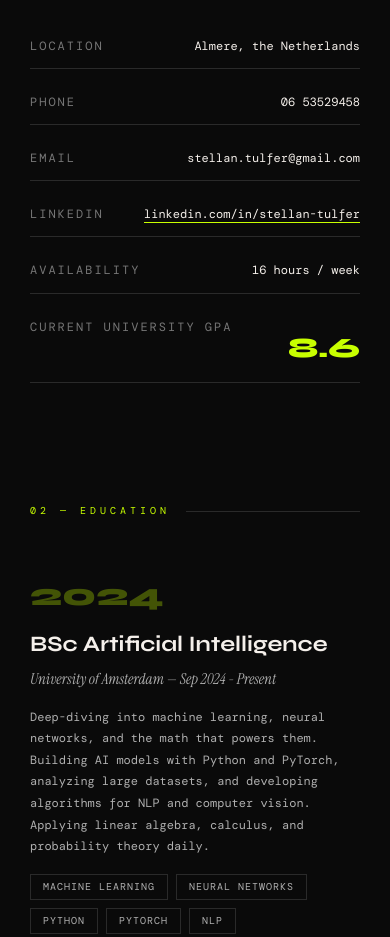
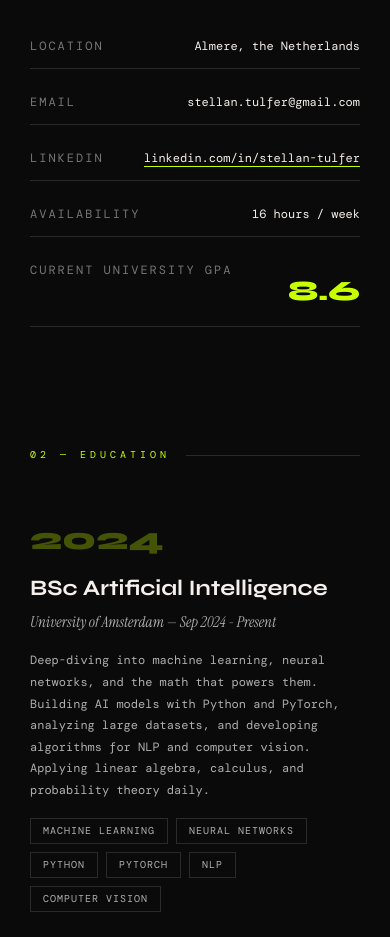
Before and after one commit to Stellan-T/Resume, a plain HTML site: page index.html in a window 390 px wide. Shown: the part 1346-2283 px from the top of the page. Drawn offline with nearby package versions, Linux system fonts and the light colour scheme; a web font is replaced by a local one.

Commit message:
Remove phone number from contact information
Removed phone number from contact details and adjusted HTML structure.

```diff
--- a/index.html
+++ b/index.html
@@ -690,10 +690,6 @@
         <span class="value">Almere, the Netherlands</span>
       </div>
       <div class="detail-row">
-        <span class="label">Phone</span>
-        <span class="value">06 53529458</span>
-      </div>
-      <div class="detail-row">
         <span class="label">Email</span>
         <span class="value">stellan.tulfer@gmail.com</span>
       </div>
@@ -862,7 +858,6 @@
   </div>
   <div class="contact-links reveal">
     <a href="mailto:stellan.tulfer@gmail.com" class="contact-link">stellan.tulfer@gmail.com</a>
-    <a href="tel:+31653529458" class="contact-link">06 53529458</a>
     <a href="https://www.linkedin.com/in/stellan-tulfer" target="_blank" class="contact-link">LinkedIn — Stellan Tulfer</a>
   </div>
   <div class="footer-note reveal">Stellan Tulfer / Almere, NL / 2026</div>
```
